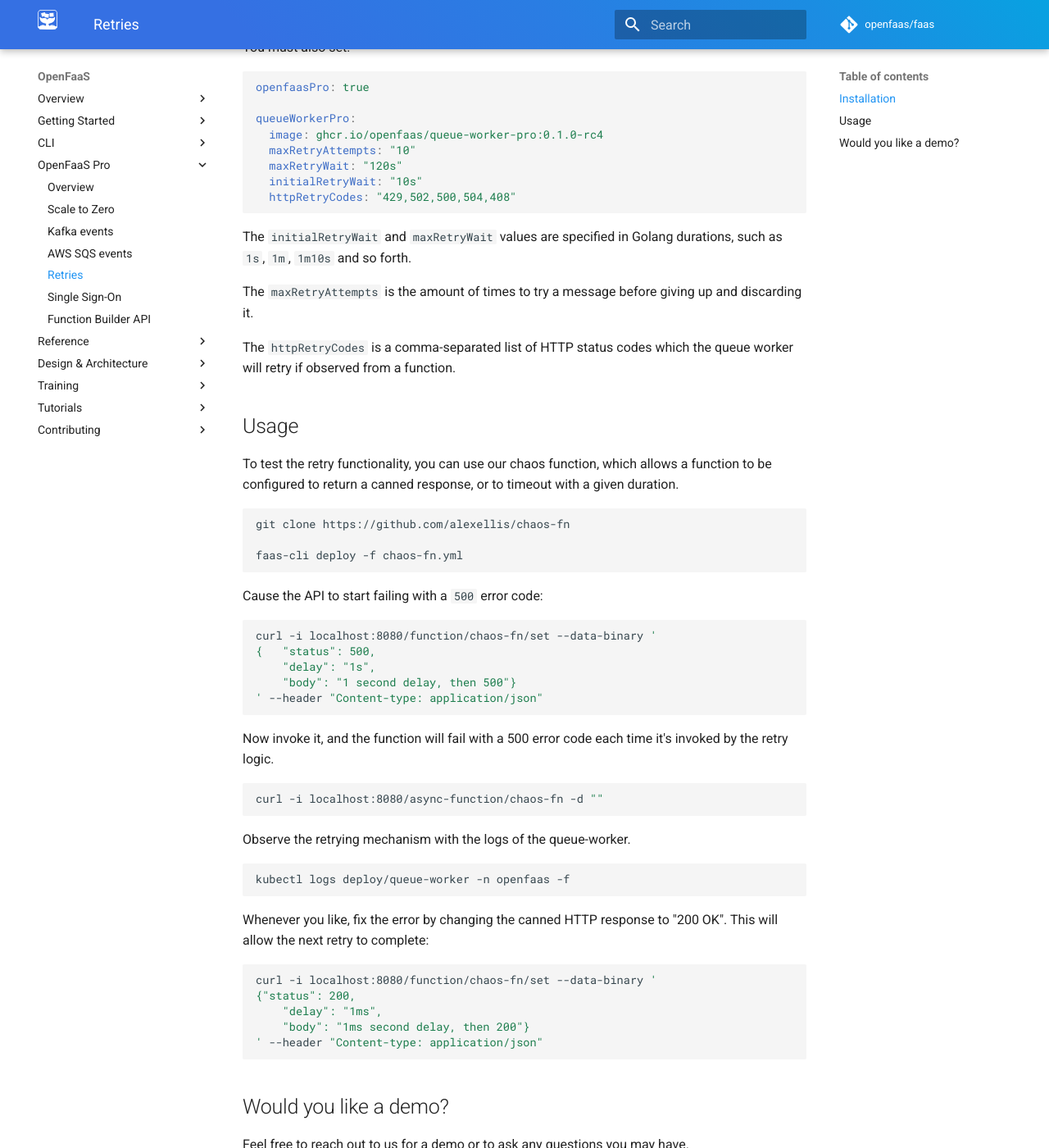
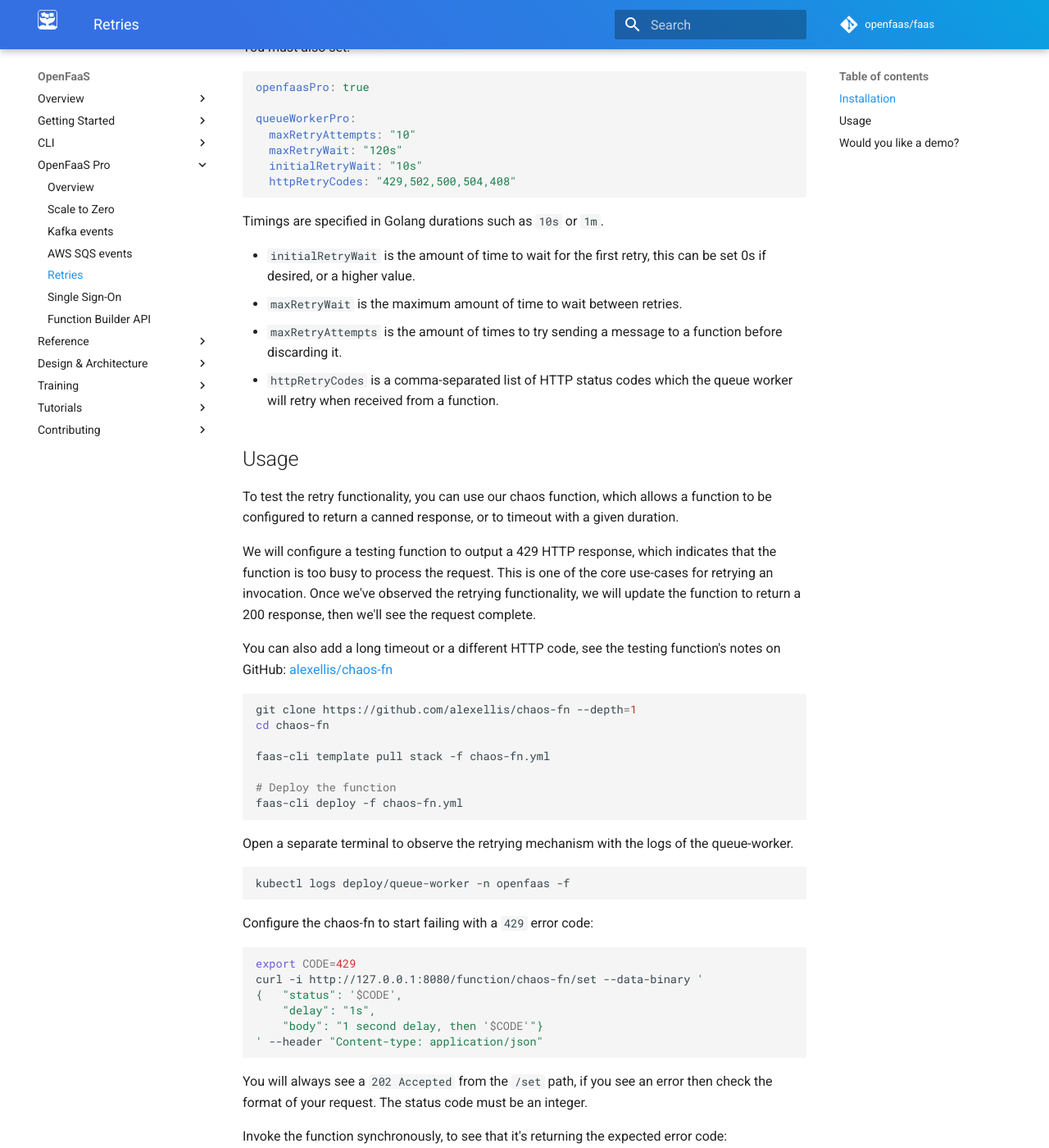
Before and after one commit to openfaas/docs, an MkDocs documentation site: the page built from docs/openfaas-pro/retries.md, in a window 1280 px wide and 1400 px high, scrolled down 642 px. Shown: the whole window at 82% size. Built offline with MkDocs 1.6.1 and Material for MkDocs 9.7.7, drawn with Linux system fonts in a browser that asks for light colours; comment, search, counter and statistics services are not loaded; some of the changed text lies outside the part shown.

Commit message:
Improve instructions for testing retries
Signed-off-by: Alex Ellis (OpenFaaS Ltd) <alexellis2@gmail.com>

````diff
--- a/docs/openfaas-pro/retries.md
+++ b/docs/openfaas-pro/retries.md
@@ -19,57 +19,86 @@ You must also set:
 openfaasPro: true
 
 queueWorkerPro:
-  image: ghcr.io/openfaas/queue-worker-pro:0.1.0-rc4
   maxRetryAttempts: "10"
   maxRetryWait: "120s"
   initialRetryWait: "10s"
   httpRetryCodes: "429,502,500,504,408"
 ```
 
-The `initialRetryWait` and `maxRetryWait` values are specified in Golang durations, such as `1s`, `1m`, `1m10s` and so forth.
+Timings are specified in Golang durations such as `10s` or `1m`.
 
-The `maxRetryAttempts` is the amount of times to try a message before giving up and discarding it.
-
-The `httpRetryCodes` is a comma-separated list of HTTP status codes which the queue worker will retry if observed from a function.
+* `initialRetryWait` is the amount of time to wait for the first retry, this can be set 0s if desired, or a higher value.
+* `maxRetryWait` is the maximum amount of time to wait between retries.
+* `maxRetryAttempts` is the amount of times to try sending a message to a function before discarding it.
+* `httpRetryCodes` is a comma-separated list of HTTP status codes which the queue worker will retry when received from a function.
 
 ## Usage
 
 To test the retry functionality, you can use our chaos function, which allows a function to be configured to return a canned response, or to timeout with a given duration.
 
+We will configure a testing function to output a 429 HTTP response, which indicates that the function is too busy to process the request. This is one of the core use-cases for retrying an invocation. Once we've observed the retrying functionality, we will update the function to return a 200 response, then we'll see the request complete.
+
+You can also add a long timeout or a different HTTP code, see the testing function's notes on GitHub: [alexellis/chaos-fn](https://github.com/alexellis/chaos-fn)
+
 ```bash
-git clone https://github.com/alexellis/chaos-fn
+git clone https://github.com/alexellis/chaos-fn --depth=1
+cd chaos-fn
 
+faas-cli template pull stack -f chaos-fn.yml
+
+# Deploy the function
 faas-cli deploy -f chaos-fn.yml
 ```
 
-Cause the API to start failing with a `500` error code:
-
-```bash
-
-curl -i localhost:8080/function/chaos-fn/set --data-binary '
-{	"status": 500,
-	"delay": "1s",
-    "body": "1 second delay, then 500"}
-' --header "Content-type: application/json"
-
-```
-
-Now invoke it, and the function will fail with a 500 error code each time it's invoked by the retry logic.
-
-```bash
-curl -i localhost:8080/async-function/chaos-fn -d ""
-```
-
-Observe the retrying mechanism with the logs of the queue-worker.
+Open a separate terminal to observe the retrying mechanism with the logs of the queue-worker.
 
 ```bash
 kubectl logs deploy/queue-worker -n openfaas -f
 ```
 
-Whenever you like, fix the error by changing the canned HTTP response to "200 OK". This will allow the next retry to complete:
+Configure the chaos-fn to start failing with a `429` error code:
 
 ```bash
-curl -i localhost:8080/function/chaos-fn/set --data-binary '
+export CODE=429
+curl -i http://127.0.0.1:8080/function/chaos-fn/set --data-binary '
+{	"status": '$CODE',
+	"delay": "1s",
+    "body": "1 second delay, then '$CODE'"}
+' --header "Content-type: application/json"
+```
+
+You will always see a `202 Accepted` from the `/set` path, if you see an error then check the format of your request. The status code must be an integer.
+
+Invoke the function synchronously, to see that it's returning the expected error code:
+
+```bash
+curl -i http://127.0.0.1:8080/function/chaos-fn
+
+HTTP/1.1 429 Conflict
+Content-Length: 24
+Content-Type: text/plain; charset=utf-8
+Date: Tue, 08 Mar 2022 11:37:01 GMT
+X-Call-Id: 24ae517c-ad0d-4654-8160-d2a7f7d68fab
+X-Duration-Seconds: 1.001162
+X-Start-Time: 1646739420463153513
+
+1 second delay, then 429
+```
+
+Now invoke the function asynchronously.
+
+```bash
+curl -i http://127.0.0.1:8080/async-function/chaos-fn -d "input"
+```
+
+The invocation will fail, returning a 429 message. This will be received by the queue-worker which will then retry the request. Check the logs of the queue-worker in the other terminal to see this happening.
+
+Allow it to fail several times, seeing the retry time back off exponentially.
+
+Then, whenever you like, fix the error by changing the canned HTTP response to "200 OK". This will allow the next retry to complete:
+
+```bash
+curl -i http://127.0.0.1:8080/function/chaos-fn/set --data-binary '
 {"status": 200,
 	"delay": "1ms",
     "body": "1ms second delay, then 200"}
````
